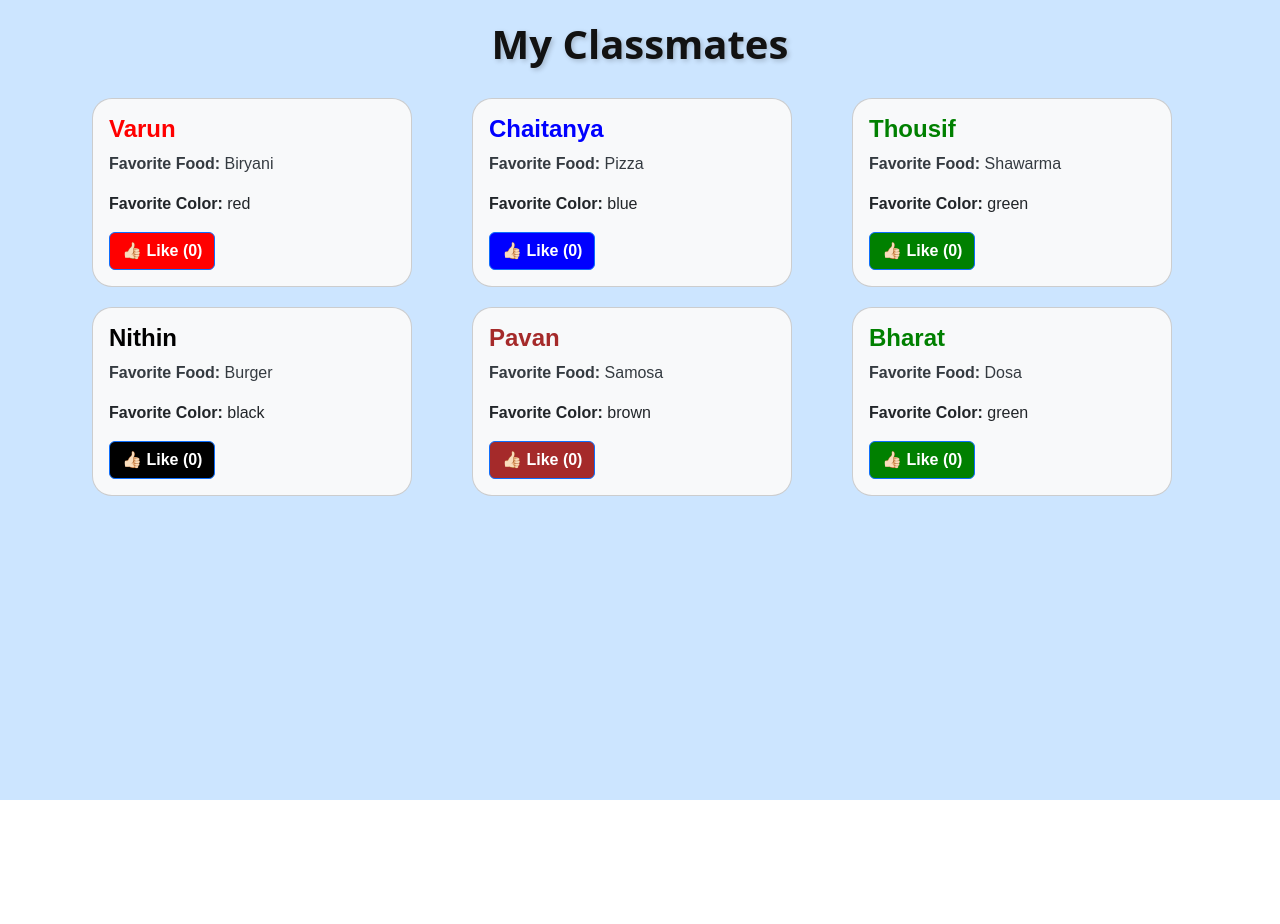
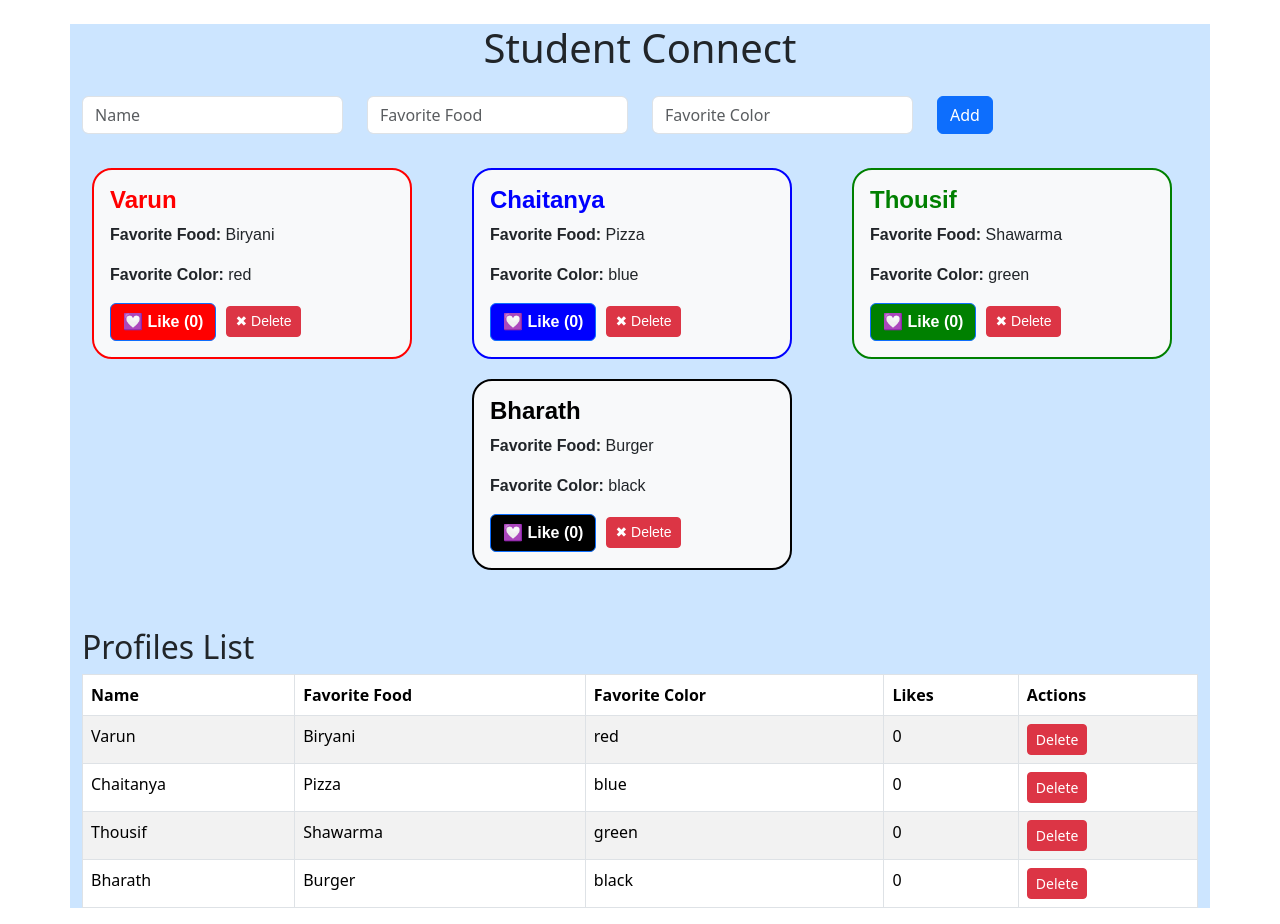
Before and after one commit to Varun3311/StudentConnect, a React (Create React App) app: page / in a window 1280 px wide. Before the commit the page ends 800 px from the top, so only its background shows below. Built offline with nearby package versions, Linux system fonts and the light colour scheme.

Commit message:
student connect

```diff
--- a/package.json
+++ b/package.json
@@ -1,9 +1,10 @@
 {
   "name": "profile",
-  "homepage": "https://Varun3311.github.io/Assignment2",
+  "homepage": "https://Varun3311.github.io/StudentConnect",
   "version": "0.1.0",
   "private": true,
   "dependencies": {
+    "@tanstack/react-table": "^8.21.2",
     "@testing-library/dom": "^10.4.0",
     "@testing-library/jest-dom": "^6.6.3",
     "@testing-library/react": "^16.2.0",
--- a/src/App.js
+++ b/src/App.js
@@ -1,45 +1,7 @@
 import React from "react";
-import ProfileCard from "./components/ProfileCard";
-import { Container, Row, Col } from "react-bootstrap";
-import 'bootstrap/dist/css/bootstrap.min.css';
-
-// importing useful libraries and components for UI design
-
-const People = [
-  { name: "Varun", favoriteFood: "Biryani", favoriteColor: "red" },
-  { name: "Chaitanya", favoriteFood: "Pizza", favoriteColor: "blue" },
-  { name: "Thousif", favoriteFood: "Shawarma", favoriteColor: "green" },
-  { name: "Nithin", favoriteFood: "Burger", favoriteColor: "black" },
-  { name: "Pavan", favoriteFood: "Samosa", favoriteColor: "brown" },
-  { name: "Bharat", favoriteFood: "Dosa", favoriteColor: "green" }
-];
-//creating an array people with objects name, favoritefood, favoritecolor
+import StudentConnect from "./StudentConnect";
 
 function App() {
-  return (
-    <div style={{ backgroundColor: "#cce5ff", minHeight: "100vh", padding: "20px" }}>
-      {/* Background color of the page */}
-      <Container>
-        <h1 style={{
-          textAlign: "center",
-          fontSize: "2.5rem",
-          fontWeight: "bold",
-          textShadow: "2px 2px 5px rgba(0, 0, 0, 0.2)",
-          color: "#121212", // blue color
-          marginBottom: "20px" // Adding spacing
-        }}>
-          My Classmates
-        </h1>
-        <Row className="justify-content-center">
-          {People.map((person, index) => (
-            <Col key={index} xs={12} sm={6} md={4}>
-              <ProfileCard {...person} />
-            </Col>
-          ))}
-        </Row>
-      </Container>
-    </div>
-  );
+  return <StudentConnect />;
 }
-
 export default App;
--- /dev/null
+++ b/src/StudentConnect.js
@@ -0,0 +1,84 @@
+import React, { useState } from "react";
+import { Container, Row, Col, Form, Button, Table } from "react-bootstrap";
+import "bootstrap/dist/css/bootstrap.min.css";
+import ProfileCard from "./components/ProfileCard";
+import { useReactTable, getCoreRowModel } from '@tanstack/react-table';
+
+const StudentConnect = () => {
+  const [profiles, setProfiles] = useState([
+    { id: 1, name: "Varun", favoriteFood: "Biryani", favoriteColor: "red", likes: 0 },
+    { id: 2, name: "Chaitanya", favoriteFood: "Pizza", favoriteColor: "blue", likes: 0 },
+    { id: 3, name: "Thousif", favoriteFood: "Shawarma", favoriteColor: "green", likes: 0 },
+    { id: 4, name: "Bharath", favoriteFood: "Burger", favoriteColor: "black", likes: 0 }
+  ]);
+
+  const [newProfile, setNewProfile] = useState({ name: "", favoriteFood: "", favoriteColor: "" });
+
+  const handleAddProfile = () => {
+    if (!newProfile.name || !newProfile.favoriteFood || !newProfile.favoriteColor) return;
+    setProfiles([...profiles, { ...newProfile, id: Date.now(), likes: 0 }]);
+    setNewProfile({ name: "", favoriteFood: "", favoriteColor: "" });
+  };
+
+  const handleDeleteProfile = (id) => {
+    setProfiles(profiles.filter(profile => profile.id !== id));
+  };
+
+  const handleLikeProfile = (id) => {
+    setProfiles(profiles.map(profile =>
+      profile.id === id ? { ...profile, likes: profile.likes + 1 } : profile
+    ));
+  };
+
+  return (
+    <Container style={{ backgroundColor: "#cce5ff" }}>
+      <h1 className="text-center my-4">Student Connect</h1>
+
+      {/* Add Profile Form */}
+      <Form className="mb-4">
+        <Row>
+          <Col><Form.Control placeholder="Name" value={newProfile.name} onChange={(e) => setNewProfile({ ...newProfile, name: e.target.value })} /></Col>
+          <Col><Form.Control placeholder="Favorite Food" value={newProfile.favoriteFood} onChange={(e) => setNewProfile({ ...newProfile, favoriteFood: e.target.value })} /></Col>
+          <Col><Form.Control placeholder="Favorite Color" value={newProfile.favoriteColor} onChange={(e) => setNewProfile({ ...newProfile, favoriteColor: e.target.value })} /></Col>
+          <Col><Button onClick={handleAddProfile}>Add</Button></Col>
+        </Row>
+      </Form>
+
+      {/* Profile Cards */}
+      <Row className="justify-content-center">
+        {profiles.map(profile => (
+          <Col key={profile.id} xs={12} sm={6} md={4}>
+            <ProfileCard {...profile} onLike={() => handleLikeProfile(profile.id)} onDelete={() => handleDeleteProfile(profile.id)} />
+          </Col>
+        ))}
+      </Row>
+
+      {/* Profile Table */}
+      <h2 className="mt-5">Profiles List</h2>
+      <Table striped bordered hover>
+        <thead>
+          <tr>
+            <th>Name</th>
+            <th>Favorite Food</th>
+            <th>Favorite Color</th>
+            <th>Likes</th>
+            <th>Actions</th>
+          </tr>
+        </thead>
+        <tbody>
+          {profiles.map(profile => (
+            <tr key={profile.id}>
+              <td>{profile.name}</td>
+              <td>{profile.favoriteFood}</td>
+              <td>{profile.favoriteColor}</td>
+              <td>{profile.likes}</td>
+              <td><Button variant="danger" size="sm" onClick={() => handleDeleteProfile(profile.id)}>Delete</Button></td>
+            </tr>
+          ))}
+        </tbody>
+      </Table>
+    </Container>
+  );
+};
+
+export default StudentConnect;
--- a/src/components/ProfileCard.js
+++ b/src/components/ProfileCard.js
@@ -1,52 +1,45 @@
-import React, { useState } from "react";
+import React from "react";
 import { Card, Button } from "react-bootstrap";
-// Importing React and useState for managing likes count and importing Card and Button components from React Bootstrap for styling
 
-// Defining the component with three properties that are name, favoriteFood, and favoriteColor
-const ProfileCard = ({ name, favoriteFood, favoriteColor }) => {
-  // Creating a state variable 'likes' that starts at 0, and a function 'setLikes' to update it
-  const [likes, setLikes] = useState(0);
-
+const ProfileCard = ({ id, name, favoriteFood, favoriteColor, likes, onLike, onDelete }) => {
   return (
     <Card
       style={{
         width: "20rem",
-        margin: "10px", // Adding space around the card
-        border: "2px solid ${favoriteColor}", // Using favoriteColor as the border color
+        margin: "10px",
+        border: `2px solid ${favoriteColor}`,
         borderRadius: "20px",
         backgroundColor: "#f8f9fa",
-        fontFamily: "Arial, sans-serif" // Applying the font
+        fontFamily: "Arial, sans-serif"
       }}
     >
       <Card.Body>
-        {/* Displays the person's name with defined styles*/}
         <Card.Title style={{ fontSize: "1.5rem", fontWeight: "bold", color: favoriteColor }}>
           {name}
         </Card.Title>
+        <Card.Text><strong>Favorite Food:</strong> {favoriteFood}</Card.Text>
+        <Card.Text><strong>Favorite Color:</strong> {favoriteColor}</Card.Text>
 
-        {/* Displays the person's favorite food with defined style */}
-        <Card.Text style={{ fontSize: "1rem", color: "#343a40" }}>
-          <strong>Favorite Food:</strong> {favoriteFood}
-        </Card.Text>
+        {/* Like button updates global state */}
+        <Button
+          style={{ backgroundColor: favoriteColor, color: "white", fontWeight: "bold" }}
+          onClick={() => onLike(id)}
+        >
+          💟 Like ({likes})
+        </Button>
 
-        {/* Displays the person's favorite color */}
-        <Card.Text style={{ fontSize: "1rem" }}>
-          <strong>Favorite Color:</strong> {favoriteColor}
-        </Card.Text>
-
-        {/* Like button with defined styling to match the favorite color */}
+        {/* Delete button */}
         <Button
-          style={{
-            backgroundColor: favoriteColor,
-            color: "white",
-            fontWeight: "bold"
-          }}
-          onClick={() => setLikes(likes + 1)} // When clicked, increase the likes count
+          variant="danger"
+          size="sm"
+          style={{ marginLeft: "10px" }}
+          onClick={() => onDelete(id)}
         >
-          👍🏻 Like ({likes}) {/* Showing the number of likes */}
+          ✖ Delete
         </Button>
       </Card.Body>
     </Card>
   );
 };
+
 export default ProfileCard;
```
Also changed, not shown: 1 other file (tests, documents, lock files or other folders).
